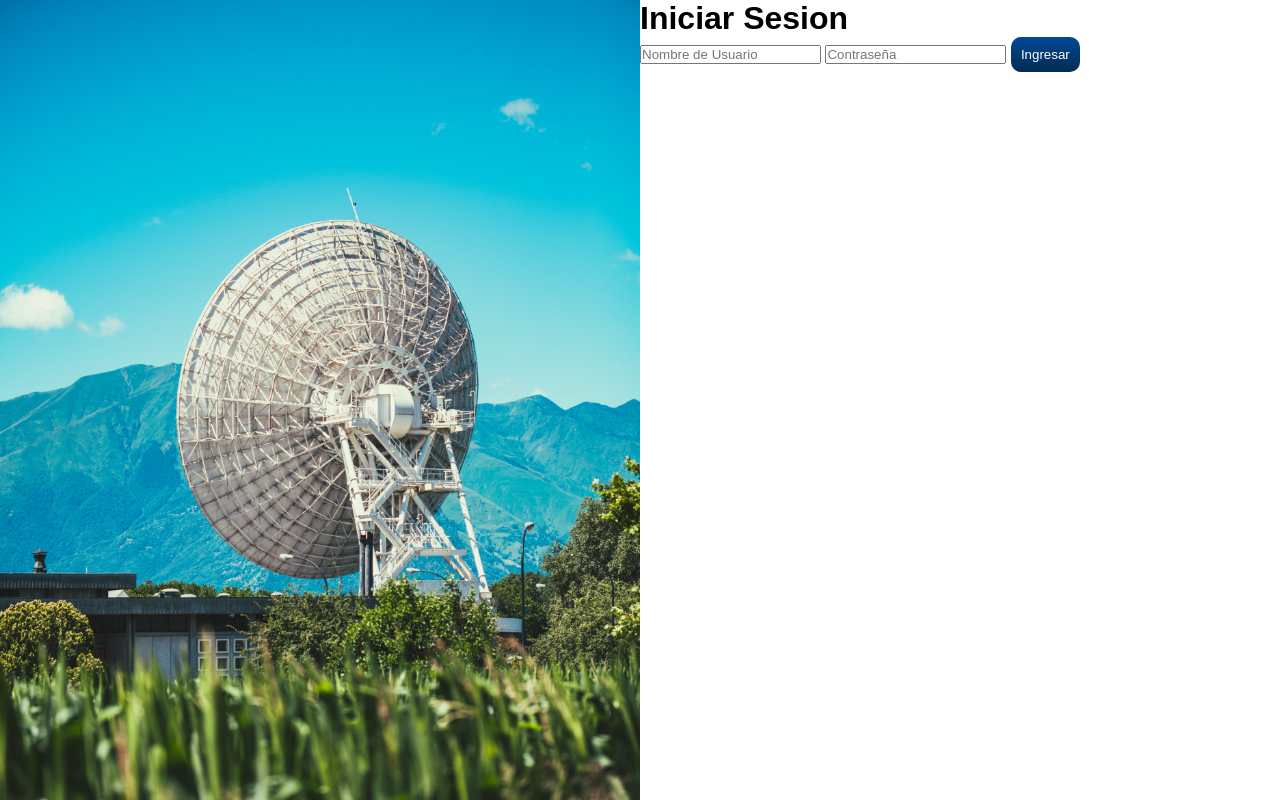
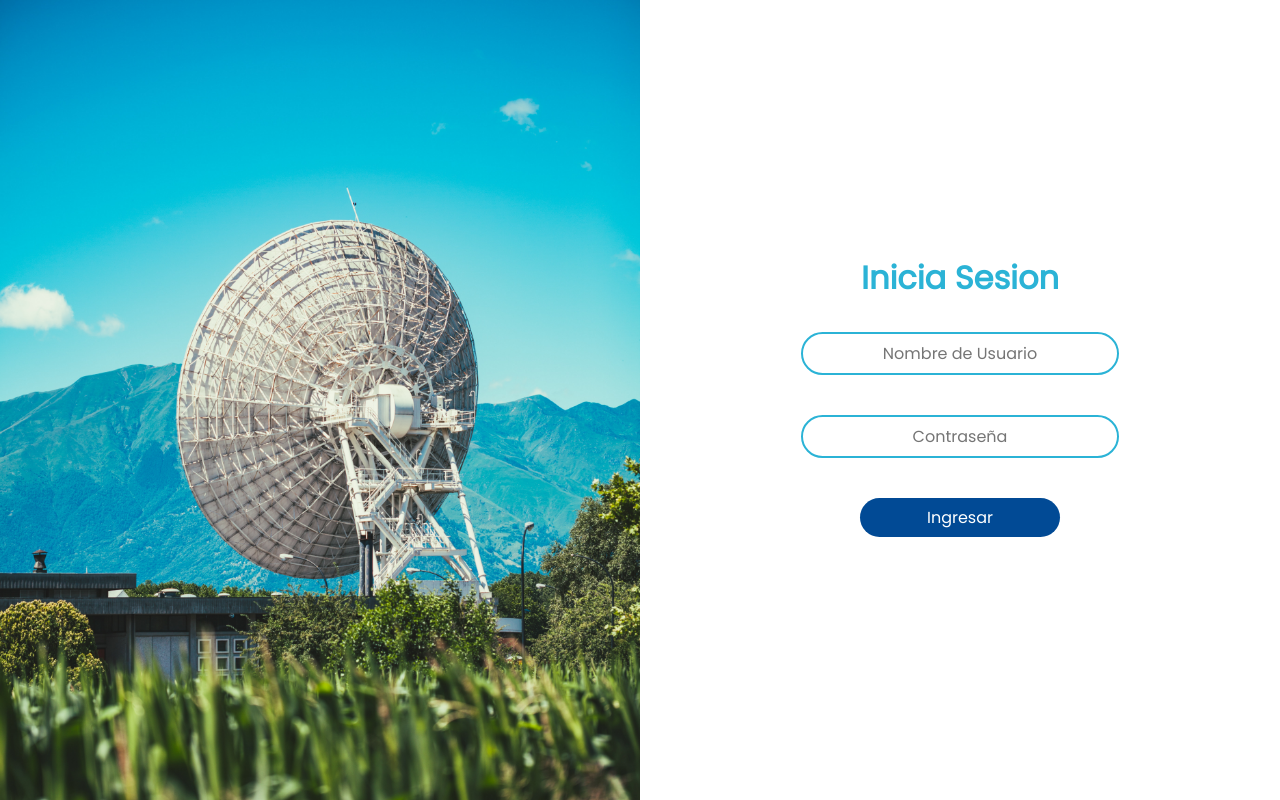
Before and after one commit to MrDanielG/Redes-Login, a PHP site: page /resources/login.html in a window 1280 px wide. Run offline with PHP 8.4, Linux system fonts and the light colour scheme.

Commit message:
Estilos Login

```diff
--- a/resources/login.html
+++ b/resources/login.html
@@ -6,13 +6,12 @@
     <meta http-equiv="X-UA-Compatible" content="ie=edge" />
     <link rel="stylesheet" href="../styles/loginStyles.css" />
     <title>Login Redes</title>
-
   </head>
   <body>
     <div class="grid-container">
       <div class="imgLogin"></div>
       <div class="formulario">
-        <h1>Iniciar Sesion</h1>
+        <h1>Inicia Sesion</h1>
         <form action="login.php" method="get">
           <input
             type="text"
@@ -20,12 +19,14 @@
             id="usernameInp"
             placeholder="Nombre de Usuario"
           />
+          <br />
           <input
             type="password"
             name="passwordInp"
             id="passwordInp"
             placeholder="Contraseña"
           />
+          <br />
 
           <button type="submit" class="btnIngresar">Ingresar</button>
         </form>
--- a/styles/loginStyles.css
+++ b/styles/loginStyles.css
@@ -1,3 +1,4 @@
+@import url('https://fonts.googleapis.com/css?family=Poppins&display=swap');
 * {
   padding: 0;
   margin: 0;
@@ -14,6 +15,8 @@
 .formulario {
   grid-area: form;
   font-weight: bold;
+  margin: auto;
+  text-align: center;
 }
 
 .imgLogin {
@@ -23,14 +26,31 @@
 }
 
 .btnIngresar {
-  background: rgb(2, 42, 83);
-  background: linear-gradient(
-    0deg,
-    rgba(2, 42, 83, 1) 0%,
-    rgba(1, 74, 149, 1) 100%
-  );
+  background: #014a95;
   color: white;
-  padding: 10px;
-  border-radius: 10px;
+  border-radius: 40px;
   border: none;
+  font-size: medium;
+  margin: 20px;
+  padding: 7px;
+  width: 200px;
 }
+
+.btnIngresar:hover {
+  background: #2bb3d6;
+}
+
+input {
+  border-radius: 40px;
+  border: 2px solid #2bb3d6;
+  font-size: medium;
+  text-align: center;
+  margin: 20px;
+  padding: 7px;
+  width: 300px;
+}
+
+h1 {
+  color: #2bb3d6;
+  margin: 10px;
+}
```
